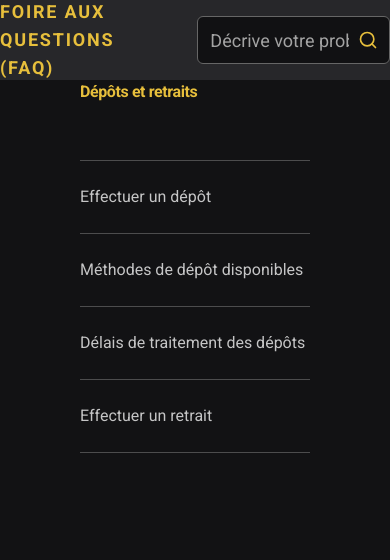
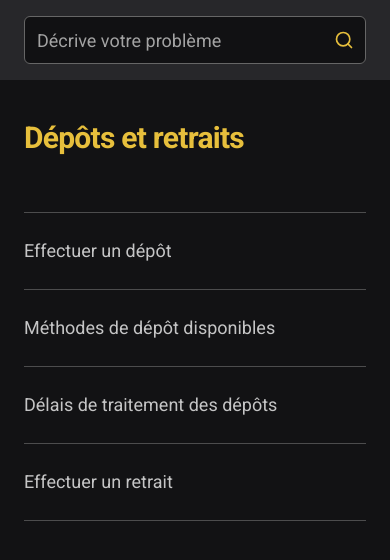
Before and after one commit to gregory6z/project-x, a Next.js app: page /support/depots-retraits in a window 390 px wide. Shown: the top 560 px of the page. Built offline with nearby package versions, Linux system fonts and the light colour scheme.

Commit message:
feat: add responsivity in Support  slug page

```diff
--- a/src/app/(connected)/support/[slug]/components/header.tsx
+++ b/src/app/(connected)/support/[slug]/components/header.tsx
@@ -5,10 +5,10 @@ import Link from "next/link"
 export function FaqHeader() {
   return (
     <header className="h-[5rem] w-full bg-zinc-800">
-      <div className="mx-auto flex h-full items-center gap-14 lg:max-w-[1260px]">
+      <div className="mx-auto flex  h-full items-center gap-14 px-[1.5rem] lg:max-w-[1260px] lg:px-0">
         <Link
           href="/support"
-          className="flex h-full items-center text-lg font-semibold tracking-widest text-primary"
+          className="hidden h-full  items-center text-lg font-semibold tracking-widest text-primary lg:flex"
         >
           FOIRE AUX QUESTIONS (FAQ)
         </Link>
--- a/src/app/(connected)/support/[slug]/components/navbar.tsx
+++ b/src/app/(connected)/support/[slug]/components/navbar.tsx
@@ -5,7 +5,7 @@ export function Navbar() {
   const data = faqData
 
   return (
-    <nav className="flex h-full flex-col items-start gap-6 lg:w-[20rem] lg:text-xl">
+    <nav className="hidden h-full flex-col items-start gap-6  lg:flex lg:w-[20rem] lg:text-xl">
       {data.map((item, index) => {
         return (
           <NavLink href={item.link} key={index}>
--- a/src/app/(connected)/support/[slug]/page.tsx
+++ b/src/app/(connected)/support/[slug]/page.tsx
@@ -16,11 +16,11 @@ export default function SupportContent({
     .filter((item) => item !== undefined)
 
   return (
-    <div className="flex w-full flex-col px-20">
+    <div className="flex w-full flex-col px-[1.5rem] lg:px-20">
       {data.map((item) => {
         return (
           <div className="w-full" key={item?.category}>
-            <h1 className="font-semibold tracking-tight text-primary lg:text-5xl">
+            <h1 className="mt-10 text-3xl font-semibold tracking-tight text-primary lg:mt-0 lg:text-5xl">
               {item?.category}
             </h1>
             <div className=" mt-14 flex  flex-col ">
@@ -28,7 +28,7 @@ export default function SupportContent({
                 return (
                   <Link
                     href={topic?.link}
-                    className=" w-full  border-t border-muted-foreground/40 py-6 text-foreground/80 transition-all last:border-b hover:text-primary  lg:text-2xl"
+                    className=" w-full  border-t border-muted-foreground/40 py-6 text-lg text-foreground/80 transition-all last:border-b hover:text-primary lg:text-2xl"
                     key={index}
                   >
                     {topic?.title}
```
